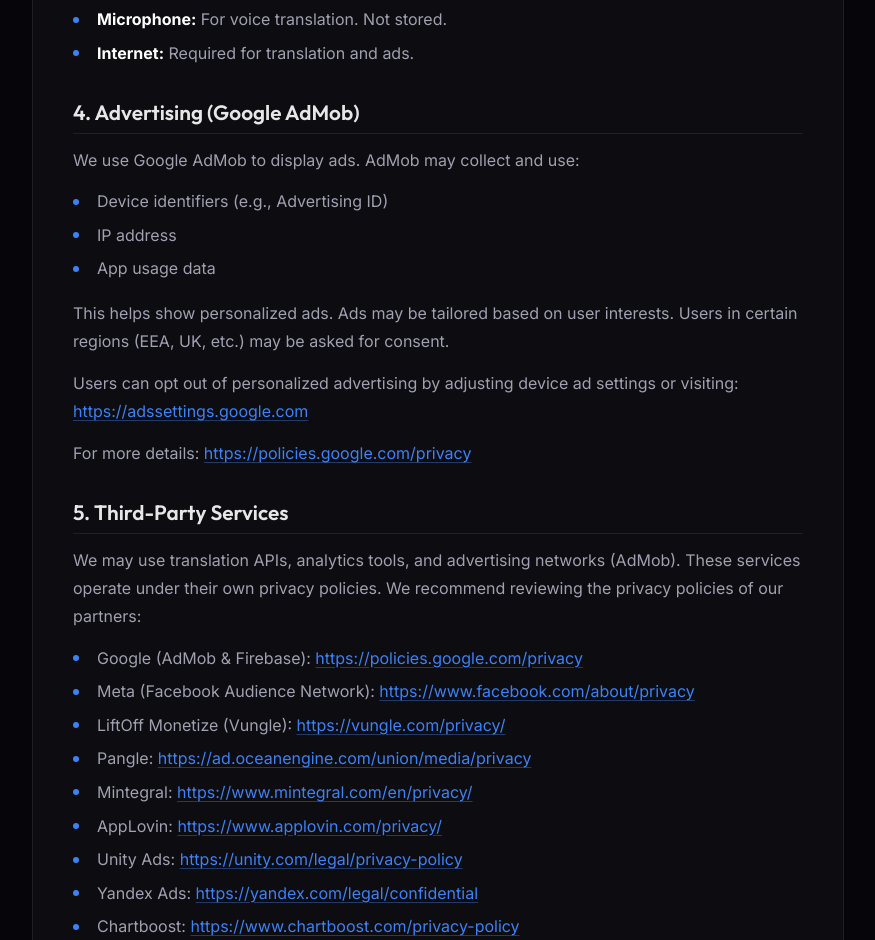
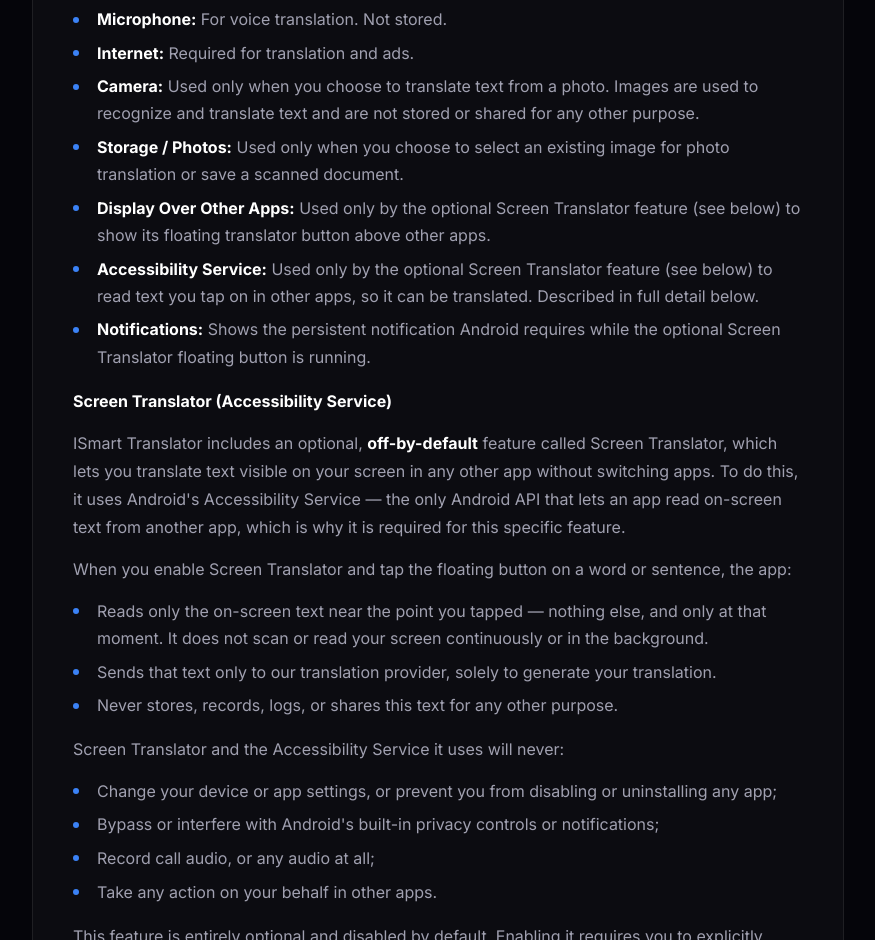
Before and after one commit to amb17588/app-axis-lab-nextjs, a Next.js app: page /ismarttranslator_privacy in a window 1280 px wide. Shown: the part 1860-2800 px from the top of the page, without its empty margins (202-1077 px from the left). Built offline with nearby package versions, Linux system fonts and the light colour scheme.

Commit message:
privacy policy updated

```diff
--- a/app/ismarttranslator_privacy/page.tsx
+++ b/app/ismarttranslator_privacy/page.tsx
@@ -11,7 +11,7 @@
     <PrivacyLayout
       appName="ISmart Translator Voice and Text"
       subtitle="Privacy Policy & End User License Agreement"
-      lastUpdated="Privacy Policy last updated: April 14, 2026 · EULA last updated: June 3, 2026"
+      lastUpdated="Privacy Policy last updated: September 25, 2026 · EULA last updated: June 3, 2026"
     >
       <div className={s.card}>
         <div className={s.privacyContent}>
@@ -68,7 +68,33 @@
           <ul>
             <li><strong>Microphone:</strong> For voice translation. Not stored.</li>
             <li><strong>Internet:</strong> Required for translation and ads.</li>
+            <li><strong>Camera:</strong> Used only when you choose to translate text from a photo. Images are used to recognize and translate text and are not stored or shared for any other purpose.</li>
+            <li><strong>Storage / Photos:</strong> Used only when you choose to select an existing image for photo translation or save a scanned document.</li>
+            <li><strong>Display Over Other Apps:</strong> Used only by the optional Screen Translator feature (see below) to show its floating translator button above other apps.</li>
+            <li><strong>Accessibility Service:</strong> Used only by the optional Screen Translator feature (see below) to read text you tap on in other apps, so it can be translated. Described in full detail below.</li>
+            <li><strong>Notifications:</strong> Shows the persistent notification Android requires while the optional Screen Translator floating button is running.</li>
           </ul>
+
+          <p><strong>Screen Translator (Accessibility Service)</strong></p>
+          <p>
+            ISmart Translator includes an optional, <strong>off-by-default</strong> feature called Screen Translator, which lets you translate text visible on your screen in any other app without switching apps. To do this, it uses Android&apos;s Accessibility Service — the only Android API that lets an app read on-screen text from another app, which is why it is required for this specific feature.
+          </p>
+          <p>When you enable Screen Translator and tap the floating button on a word or sentence, the app:</p>
+          <ul>
+            <li>Reads only the on-screen text near the point you tapped — nothing else, and only at that moment. It does not scan or read your screen continuously or in the background.</li>
+            <li>Sends that text only to our translation provider, solely to generate your translation.</li>
+            <li>Never stores, records, logs, or shares this text for any other purpose.</li>
+          </ul>
+          <p>Screen Translator and the Accessibility Service it uses will never:</p>
+          <ul>
+            <li>Change your device or app settings, or prevent you from disabling or uninstalling any app;</li>
+            <li>Bypass or interfere with Android&apos;s built-in privacy controls or notifications;</li>
+            <li>Record call audio, or any audio at all;</li>
+            <li>Take any action on your behalf in other apps.</li>
+          </ul>
+          <p>
+            This feature is entirely optional and disabled by default. Enabling it requires you to explicitly grant the Accessibility permission through Android Settings, after reviewing an in-app explanation of what the permission is used for. You can revoke this permission at any time from Android Settings &gt; Accessibility, which immediately turns the feature off.
+          </p>
 
           <h2>4. Advertising (Google AdMob)</h2>
           <p>We use Google AdMob to display ads. AdMob may collect and use:</p>
@@ -151,7 +177,7 @@
           <p>Translation results may be generated using automated systems, artificial intelligence, or third-party translation services. Translation accuracy is not guaranteed and users should independently verify important information.</p>
 
           <h2>6. Permissions &amp; Device Access</h2>
-          <p>The App may request access to your device microphone (for voice translation) and network connectivity. You may deny permissions, but certain features may not function. Use of permissions is described in our Privacy Policy above.</p>
+          <p>The App may request access to your device microphone (for voice translation), camera and photos (for photo translation), network connectivity, and, only for the optional Screen Translator feature, permission to display over other apps and Android&apos;s Accessibility Service. You may deny any permission, but the related feature may not function; Screen Translator itself remains off by default until you explicitly grant it. Use of each permission is described in full in our Privacy Policy above.</p>
 
           <h2>7. Third-Party Services &amp; Advertising</h2>
           <p>The App may integrate third-party services, including translation APIs, analytics, and advertising networks (such as Google AdMob and other ad partners listed in our Privacy Policy). These services are governed by their own terms and privacy policies. We are not responsible for third-party services, content, or practices. The App may display advertisements. Ad partners may collect device and usage data as described in our Privacy Policy.</p>
```
Also changed, not shown: Privacy-Policies/ismarttranslator_privacy.html (+28 -2 lines).
